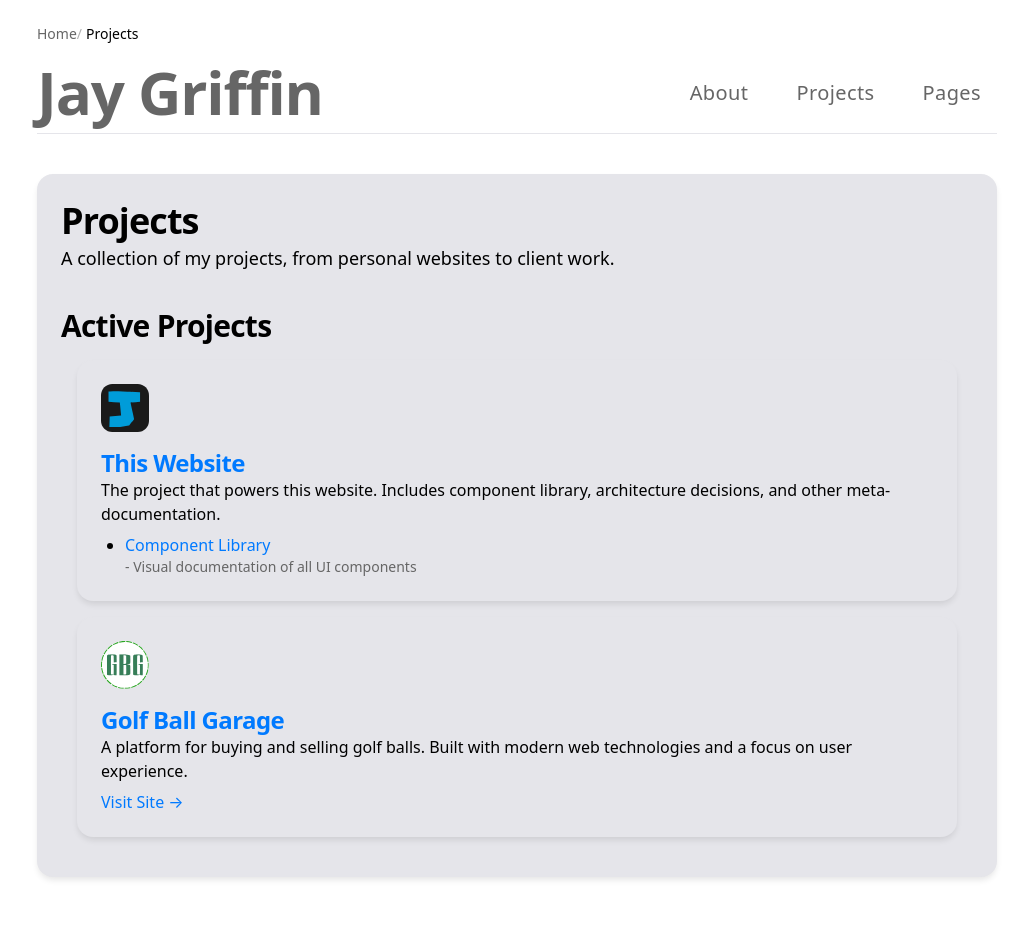
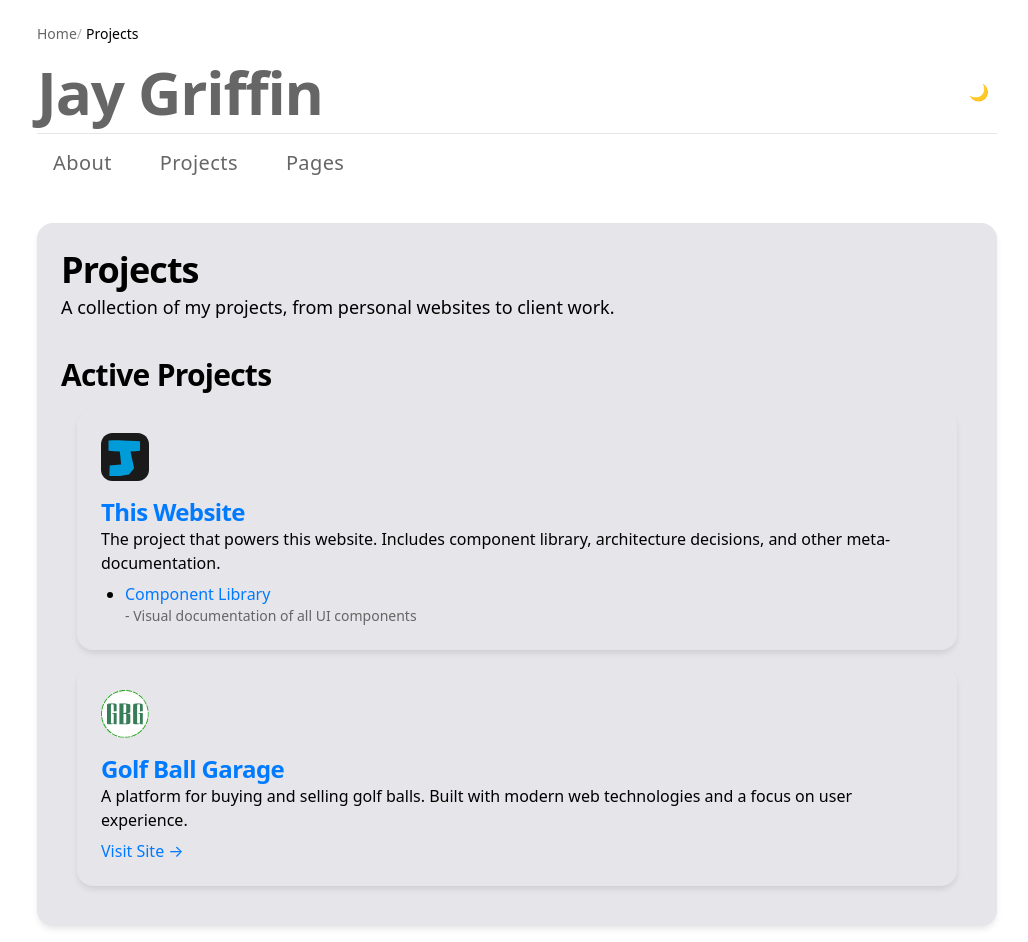
Before and after one commit to jaygriffinjay/jaygriff-v1, a React (Vite) app: page /projects in a window 1280 px wide. Shown: the whole page, without its empty margins (123-1151 px from the left). Before the commit the page ends 893 px from the top, so only its background shows below. Built offline with nearby package versions, Linux system fonts and the light colour scheme.

Commit message:
feat: implement dark mode with styled-components and theme context

```diff
--- a/index.html
+++ b/index.html
@@ -5,6 +5,48 @@
     <meta name="viewport" content="width=device-width, initial-scale=1.0" />
     <link rel="icon" type="image/svg+xml" href="/favicon.svg" />
     <title>React App</title>
+    <script>
+      // Immediately set theme based on localStorage or system preference
+      (function() {
+        const savedTheme = localStorage.getItem('theme');
+        const prefersDark = window.matchMedia('(prefers-color-scheme: dark)').matches;
+        const isDarkMode = savedTheme === 'dark' || (!savedTheme && prefersDark);
+
+        // Apply theme immediately
+        if (isDarkMode) {
+          document.documentElement.classList.add('dark-mode');
+          document.body.style.backgroundColor = '#000000';
+          document.body.style.color = '#FFFFFF';
+        } else {
+          document.documentElement.classList.remove('dark-mode');
+          document.body.style.backgroundColor = '#FFFFFF';
+          document.body.style.color = '#000000';
+        }
+      })();
+    </script>
+    <style>
+      /* Critical CSS that runs before React loads */
+      body {
+        margin: 0;
+        min-height: 100vh;
+        font-family: system-ui, -apple-system, BlinkMacSystemFont, 'Segoe UI', Roboto, sans-serif;
+        -webkit-font-smoothing: antialiased;
+        -moz-osx-font-smoothing: grayscale;
+        transition: background-color 250ms ease, color 250ms ease;
+      }
+
+      /* Dark mode styles */
+      .dark-mode body {
+        background-color: #000000;
+        color: #FFFFFF;
+      }
+
+      /* Light mode styles (default) */
+      body {
+        background-color: #FFFFFF;
+        color: #000000;
+      }
+    </style>
   </head>
   <body>
     <div id="root"></div>
--- a/src/components/Navbar.jsx
+++ b/src/components/Navbar.jsx
@@ -2,7 +2,9 @@ import styled from 'styled-components'
 import Heading from './typography/Heading'
 import { Link as RouterLink } from 'react-router-dom'
 import Breadcrumb from './Breadcrumb'
+import ThemeToggle from './ThemeToggle'
 import { useLocation } from 'react-router-dom'
+import { useTheme } from '../contexts/ThemeContext'
 
 const BREAKPOINT = '768px'
 
@@ -45,6 +47,8 @@ const NavRow = styled.div`
 
   @media (max-width: ${BREAKPOINT}) {
     justify-content: center;
+    flex-wrap: wrap;
+    gap: ${props => props.theme.spacing.sm};
   }
 `
 
@@ -81,7 +85,7 @@ const Name = styled.h1`
 const Divider = styled.div`
   width: 100%;
   height: 1px;
-  background-color: ${props => props.theme.colors.surface};
+  background-color: ${props => props.$isDarkMode ? 'rgba(255, 255, 255, 0.3)' : props.theme.colors.surface};
   margin: 0;
 `
 
@@ -165,20 +169,31 @@ const NavTop = styled.div`
 
 const Navbar = () => {
   const location = useLocation()
+  const { isDarkMode } = useTheme()
 
-  // Generate breadcrumb items based on current path
+  // Function to generate breadcrumb items based on the current path
   const getBreadcrumbItems = () => {
     const pathSegments = location.pathname.split('/').filter(Boolean)
     const items = [{ label: 'Home', path: '/' }]
 
+    if (pathSegments.length === 0) return items
+
     let currentPath = ''
-    pathSegments.forEach(segment => {
+    pathSegments.forEach((segment, index) => {
       currentPath += `/${segment}`
-      // Convert segment to title case and remove hyphens
-      const label = segment
+      // Convert segment to title case and handle special cases
+      let label = segment
         .split('-')
         .map(word => word.charAt(0).toUpperCase() + word.slice(1))
         .join(' ')
+
+      // Special case for meta project routes
+      if (segment === 'meta' && pathSegments[index + 1] === 'components') {
+        label = 'Component Library'
+      } else if (segment === 'meta') {
+        label = 'This Website'
+      }
+
       items.push({ label, path: currentPath })
     })
 
@@ -190,11 +205,18 @@ const Navbar = () => {
       <BreadcrumbWrapper>
         <Breadcrumb items={getBreadcrumbItems()} />
       </BreadcrumbWrapper>
+
       <NavContent>
         <NavRow>
           <NameLink to="/">
             <Name>Jay Griffin</Name>
           </NameLink>
+          <ThemeToggle />
+        </NavRow>
+
+        <Divider $isDarkMode={isDarkMode} />
+
+        <NavRow>
           <DesktopNav>
             <NavItem to="/about">
               <Heading as="h4" variant="h4">About</Heading>
@@ -206,8 +228,7 @@ const Navbar = () => {
               <Heading as="h4" variant="h4">Pages</Heading>
             </NavItem>
           </DesktopNav>
-        </NavRow>
-        <Divider />
+
           <MobileNav>
             <NavItem to="/about">
               <Heading as="h4" variant="h4">About</Heading>
@@ -219,6 +240,7 @@ const Navbar = () => {
               <Heading as="h4" variant="h4">Pages</Heading>
             </NavItem>
           </MobileNav>
+        </NavRow>
       </NavContent>
     </NavWrapper>
   )
--- /dev/null
+++ b/src/components/ThemeToggle.jsx
@@ -0,0 +1,32 @@
+import styled from 'styled-components'
+import { useTheme } from '../contexts/ThemeContext'
+
+const ToggleButton = styled.button`
+  background: none;
+  border: none;
+  padding: ${props => props.theme.spacing.sm};
+  cursor: pointer;
+  color: ${props => props.theme.colors.textLight};
+  transition: color ${props => props.theme.transitions.normal};
+  display: flex;
+  align-items: center;
+  justify-content: center;
+  border-radius: ${props => props.theme.borderRadius.full};
+
+  &:hover {
+    color: ${props => props.theme.colors.primary};
+    background-color: ${props => props.theme.colors.surface};
+  }
+`
+
+const ThemeToggle = () => {
+  const { isDarkMode, toggleTheme } = useTheme()
+
+  return (
+    <ToggleButton onClick={toggleTheme} aria-label="Toggle theme">
+      {isDarkMode ? '🌞' : '🌙'}
+    </ToggleButton>
+  )
+}
+
+export default ThemeToggle
--- /dev/null
+++ b/src/contexts/ThemeContext.jsx
@@ -0,0 +1,36 @@
+import { createContext, useContext, useState, useEffect } from 'react'
+
+const ThemeContext = createContext()
+
+export const ThemeProvider = ({ children }) => {
+  // Check if user has a theme preference in localStorage
+  const [isDarkMode, setIsDarkMode] = useState(() => {
+    const savedTheme = localStorage.getItem('theme')
+    return savedTheme === 'dark' ||
+           (!savedTheme && window.matchMedia('(prefers-color-scheme: dark)').matches)
+  })
+
+  // Update localStorage and document class when theme changes
+  useEffect(() => {
+    localStorage.setItem('theme', isDarkMode ? 'dark' : 'light')
+    document.documentElement.classList.toggle('dark-mode', isDarkMode)
+  }, [isDarkMode])
+
+  const toggleTheme = () => {
+    setIsDarkMode(prev => !prev)
+  }
+
+  return (
+    <ThemeContext.Provider value={{ isDarkMode, toggleTheme }}>
+      {children}
+    </ThemeContext.Provider>
+  )
+}
+
+export const useTheme = () => {
+  const context = useContext(ThemeContext)
+  if (context === undefined) {
+    throw new Error('useTheme must be used within a ThemeProvider')
+  }
+  return context
+}
--- a/src/main.jsx
+++ b/src/main.jsx
@@ -1,14 +1,28 @@
 import React from 'react'
 import ReactDOM from 'react-dom/client'
-import { ThemeProvider } from 'styled-components'
+import { ThemeProvider as StyledThemeProvider } from 'styled-components'
+import { ThemeProvider } from './contexts/ThemeContext'
+import { useTheme } from './contexts/ThemeContext'
+import { getTheme } from './styles/theme'
 import App from './App'
-import { theme } from './styles/theme'
 import './styles/global.css'
+
+// Create a wrapper component that provides the styled-components theme
+const ThemedApp = () => {
+  const { isDarkMode } = useTheme()
+  const theme = getTheme(isDarkMode)
+
+  return (
+    <StyledThemeProvider theme={theme}>
+      <App />
+    </StyledThemeProvider>
+  )
+}
 
 ReactDOM.createRoot(document.getElementById('root')).render(
   <React.StrictMode>
-    <ThemeProvider theme={theme}>
-      <App />
+    <ThemeProvider>
+      <ThemedApp />
     </ThemeProvider>
   </React.StrictMode>
 )
--- a/src/styles/global.css
+++ b/src/styles/global.css
@@ -11,6 +11,15 @@ body {
   font-family: system-ui, -apple-system, BlinkMacSystemFont, 'Segoe UI', Roboto, Oxygen, Ubuntu, Cantarell, sans-serif;
   -webkit-font-smoothing: antialiased;
   -moz-osx-font-smoothing: grayscale;
+  background-color: #FFFFFF; /* Light mode default */
+  color: #000000; /* Light mode default */
+  transition: background-color 250ms ease, color 250ms ease;
+}
+
+/* Dark mode styles */
+.dark-mode body {
+  background-color: #000000;
+  color: #FFFFFF;
 }
 
 /* Make images easier to work with */
--- a/src/styles/theme.js
+++ b/src/styles/theme.js
@@ -1,4 +1,4 @@
-export const theme = {
+const getTheme = (isDarkMode) => ({
   colors: {
     // Primary brand colors
     primary: '#007AFF',
@@ -6,10 +6,10 @@ export const theme = {
     accent: '#FF2D55',
 
     // Neutral colors
-    background: '#FFFFFF',
-    surface: '#E5E5EA',
-    text: '#000000',
-    textLight: '#666666',
+    background: isDarkMode ? '#000000' : '#FFFFFF',
+    surface: isDarkMode ? '#1C1C1E' : '#E5E5EA',
+    text: isDarkMode ? '#FFFFFF' : '#000000',
+    textLight: isDarkMode ? '#EBEBF5' : '#666666',
 
     // Semantic colors
     success: '#34C759',
@@ -79,9 +79,9 @@ export const theme = {
 
   // Shadows
   shadows: {
-    sm: '0 1px 2px 0 rgb(0 0 0 / 0.05)',
-    md: '0 4px 6px -1px rgb(0 0 0 / 0.1)',
-    lg: '0 10px 15px -3px rgb(0 0 0 / 0.1)',
+    sm: isDarkMode ? '0 1px 2px 0 rgb(255 255 255 / 0.05)' : '0 1px 2px 0 rgb(0 0 0 / 0.05)',
+    md: isDarkMode ? '0 4px 6px -1px rgb(255 255 255 / 0.1)' : '0 4px 6px -1px rgb(0 0 0 / 0.1)',
+    lg: isDarkMode ? '0 10px 15px -3px rgb(255 255 255 / 0.1)' : '0 10px 15px -3px rgb(0 0 0 / 0.1)',
   },
 
   // Transitions
@@ -121,4 +121,6 @@ export const theme = {
     xl: '1280px',
     '2xl': '1536px',
   },
-}
+})
+
+export { getTheme }
```
Lines whose indentation alone changed are shown as unchanged.
